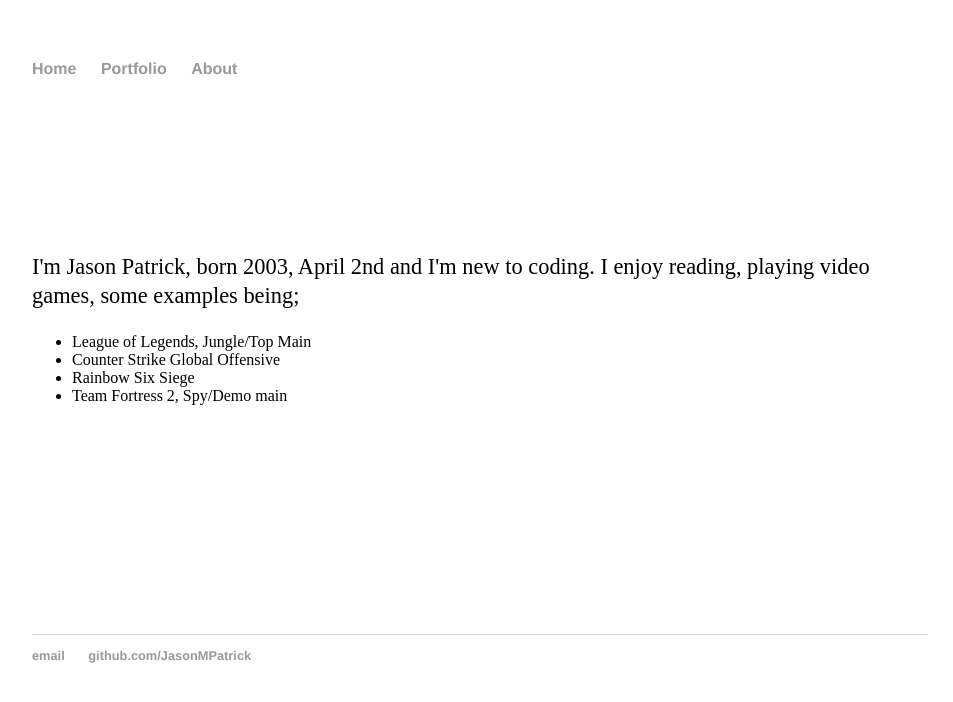
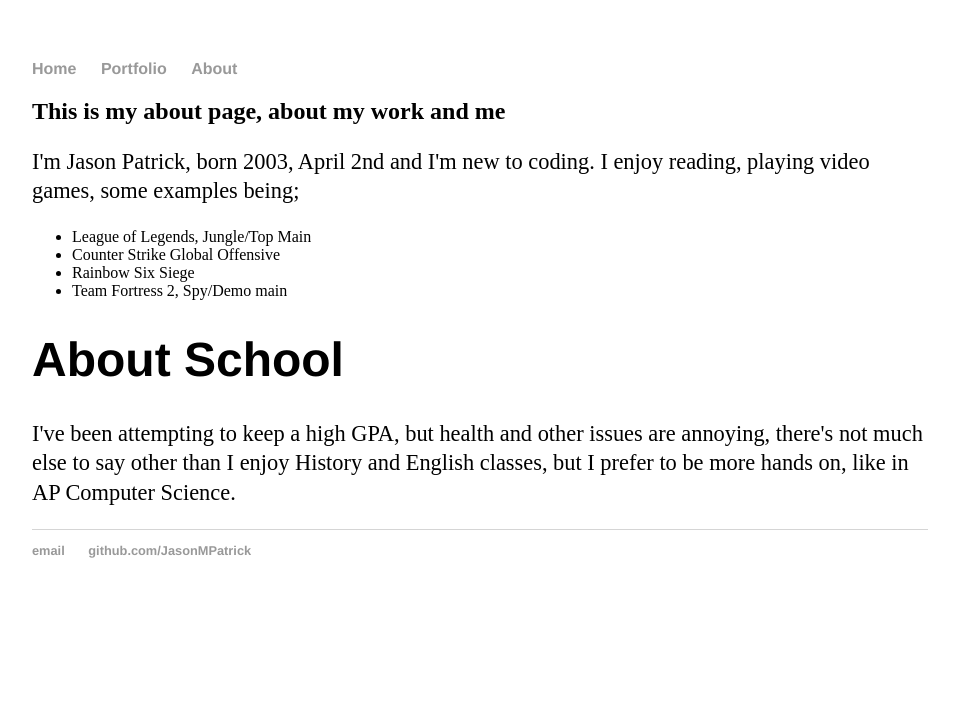
Before and after one commit to JasonMPatrick/JasonMPatrick.github.io, a Jekyll site: the page about.html, which Jekyll copies as it is, in a window 1280 px wide. Shown: the top 702 px of the page, without its empty margins (160-1113 px from the left). Built offline with Jekyll 4.4.1, drawn with Linux system fonts in a browser that asks for light colours.

Commit message:
Update about.html

```diff
--- a/about.html
+++ b/about.html
@@ -17,7 +17,7 @@
 			<div class="container">
 
 			<div class="blurb">
-	<h1 style="color:White;">This is my about page, about my work and me</h1>
+	<h2 style="color:Black;">This is my about page, about my work and me</h2>
 <p style="color:Black;"> I'm Jason Patrick, born 2003, April 2nd and I'm new to coding. I enjoy reading, playing video games, some examples being; </p>
 <ul style="color:Black;">
   <li> League of Legends, Jungle/Top Main </li>
@@ -26,13 +26,13 @@
   <li> Team Fortress 2, Spy/Demo main
 </ul>
 
-   <h1 style="color:White;"> About School </h1>
-<p style="color:White;"> I've been attempting to keep a high GPA, but health and other issues are annoying, there's not much else to say other than I enjoy History and English classes, but I prefer to be more hands on, like in AP Computer Science. </p>
+   <h1 style="color:Black;"> About School </h1>
+<p style="color:Black;"> I've been attempting to keep a high GPA, but health and other issues are annoying, there's not much else to say other than I enjoy History and English classes, but I prefer to be more hands on, like in AP Computer Science. </p>
 
 
 			</div><!-- /.container -->
 			<footer>
-	    		<ul style="color:White;">
+	    		<ul style="color:Black;">
 	        		<li><a href="mailto:derpaherptoferp@gmail.com">email</a></li>
 	        		<li><a href="https://github.com/JasonMPatrick">github.com/JasonMPatrick</a></li>
 				</ul>
```
